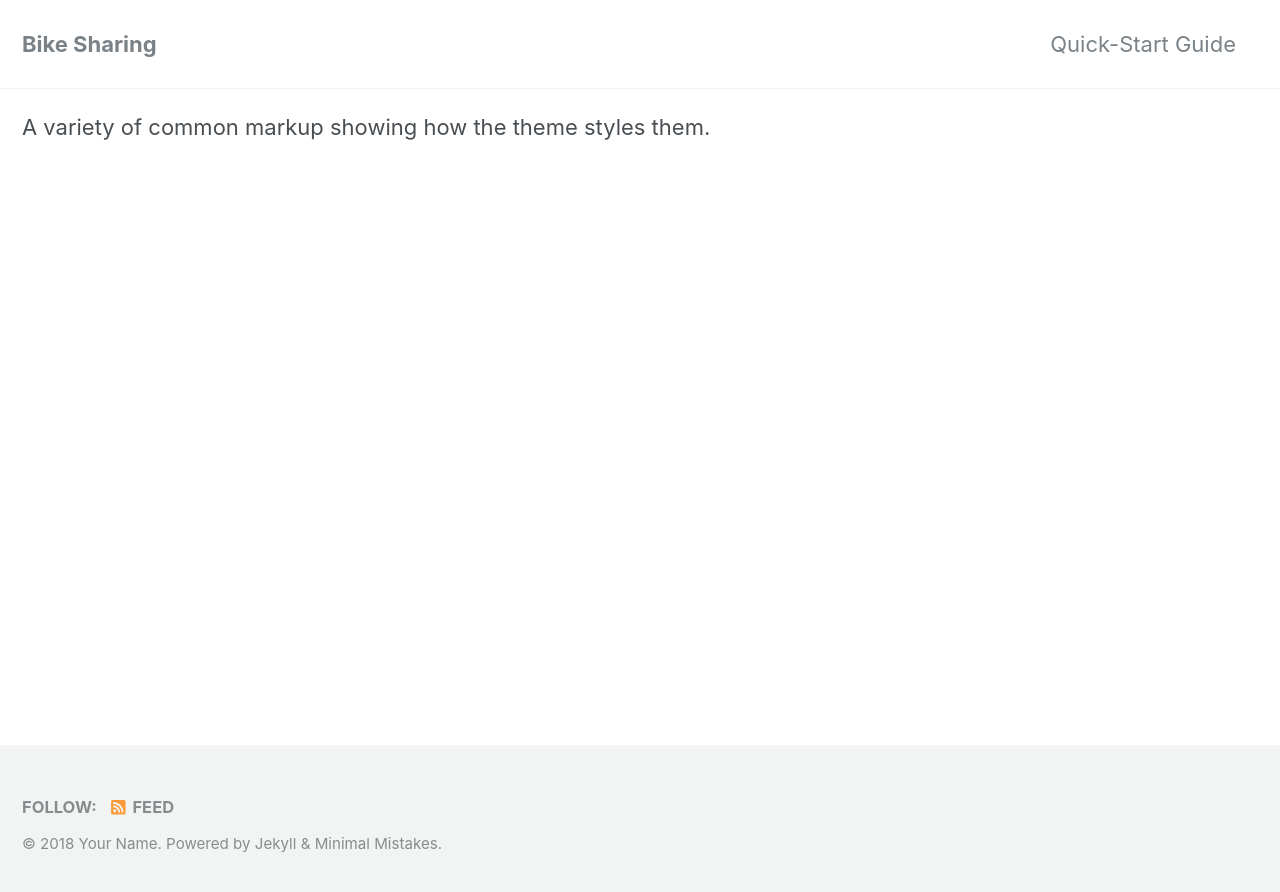
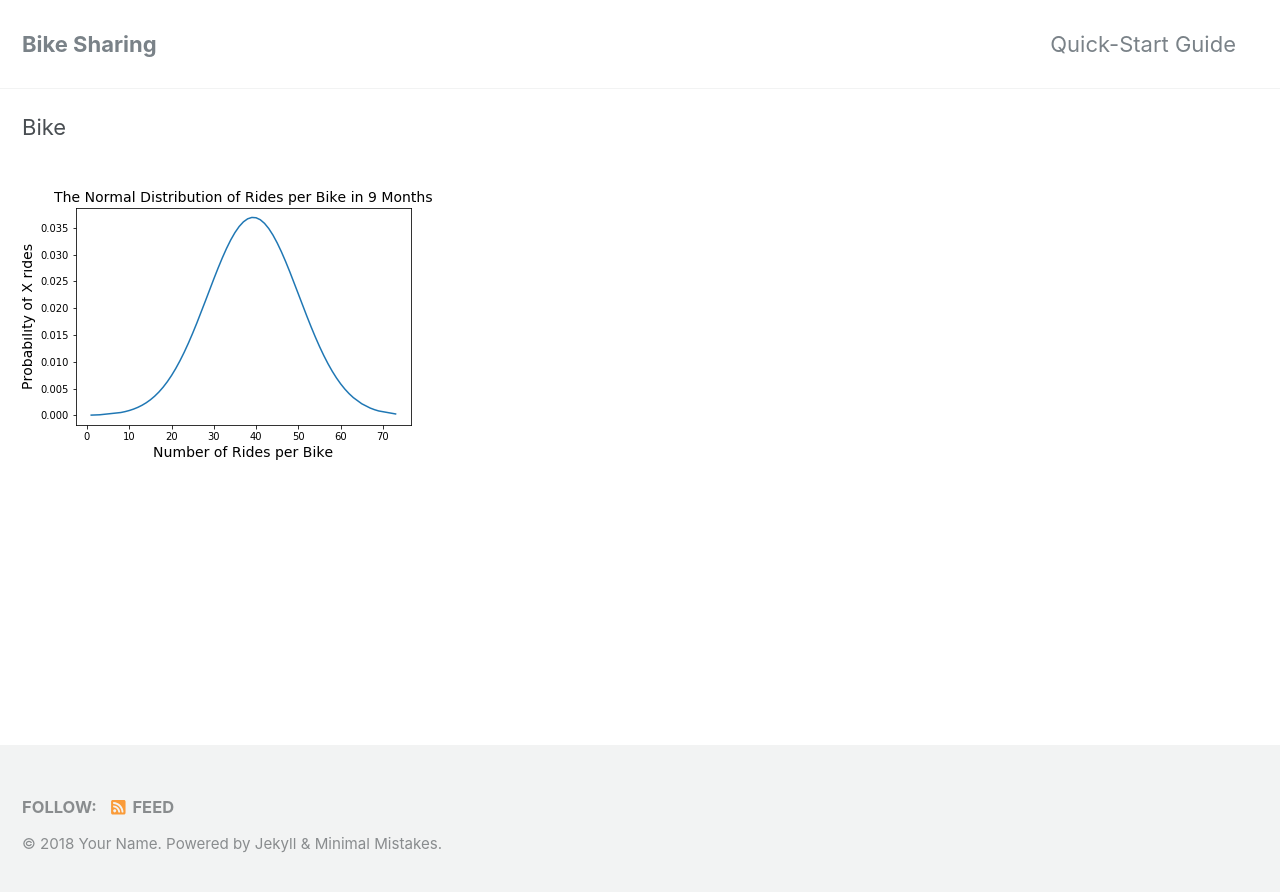
Before and after one commit to kwch3693/Capital-One_Bike_Sharing, a Jekyll site: the page built from index.html, in a window 1280 px wide. Shown: the top 892 px of the page. Built offline with Jekyll 4.4.1, drawn with Linux system fonts in a browser that asks for light colours; cached includes are drawn as plain includes; nearby versions of some CDN libraries; the list of posts is cut into pages by our own code.

Commit message:
Update _layouts/single.html

```diff
--- a/_layouts/single.html
+++ b/_layouts/single.html
@@ -16,58 +16,11 @@ layout: default
 
 <div id="main" role="main">
   {% include sidebar.html %}
-  <p>A variety of common markup showing how the theme styles them.</p>
-  <article class="page" itemscope itemtype="http://schema.org/CreativeWork">
-    {% if page.title %}<meta itemprop="headline" content="{{ page.title | markdownify | strip_html | strip_newlines | escape_once }}">{% endif %}
-    {% if page.excerpt %}<meta itemprop="description" content="{{ page.excerpt | markdownify | strip_html | strip_newlines | escape_once }}">{% endif %}
-    {% if page.date %}<meta itemprop="datePublished" content="{{ page.date | date: "%B %d, %Y" }}">{% endif %}
-    {% if page.last_modified_at %}<meta itemprop="dateModified" content="{{ page.last_modified_at | date: "%B %d, %Y" }}">{% endif %}
-
-    <div class="page__inner-wrap">
-      {% unless page.header.overlay_color or page.header.overlay_image %}
-        <header>
-          {% if page.title %}<h1 id="page-title" class="page__title" itemprop="headline">{{ page.title | markdownify | remove: "<p>" | remove: "</p>" }}</h1>{% endif %}
-          {% if page.read_time %}
-            <p class="page__meta"><i class="far fa-clock" aria-hidden="true"></i> {% include read-time.html %}</p>
-          {% endif %}
-        </header>
-      {% endunless %}
-
-      <section class="page__content" itemprop="text">
-        {% if page.toc %}
-          <aside class="sidebar__right {% if page.toc_sticky %}sticky{% endif %}">
-            <nav class="toc">
-              <header><h4 class="nav__title"><i class="fas fa-{{ page.toc_icon | default: 'file-alt' }}"></i> {{ page.toc_label | default: site.data.ui-text[site.locale].toc_label }}</h4></header>
-              {% include toc.html sanitize=true html=content h_min=1 h_max=6 class="toc__menu" %}
-            </nav>
-          </aside>
-        {% endif %}
-        {{ content }}
-        {% if page.link %}<div><a href="{{ page.link }}" class="btn btn--primary">{{ site.data.ui-text[site.locale].ext_link_label | default: "Direct Link" }}</a></div>{% endif %}
-      </section>
-
-      <footer class="page__meta">
-        {% if site.data.ui-text[site.locale].meta_label %}
-          <h4 class="page__meta-title">{{ site.data.ui-text[site.locale].meta_label }}</h4>
-        {% endif %}
-        {% include page__taxonomy.html %}
-        {% if page.last_modified_at %}
-          <p class="page__date"><strong><i class="fas fa-fw fa-calendar-alt" aria-hidden="true"></i> {{ site.data.ui-text[site.locale].date_label | default: "Updated:" }}</strong> <time datetime="{{ page.last_modified_at | date: "%Y-%m-%d" }}">{{ page.last_modified_at | date: "%B %d, %Y" }}</time></p>
-        {% elsif page.date %}
-          <p class="page__date"><strong><i class="fas fa-fw fa-calendar-alt" aria-hidden="true"></i> {{ site.data.ui-text[site.locale].date_label | default: "Updated:" }}</strong> <time datetime="{{ page.date | date_to_xmlschema }}">{{ page.date | date: "%B %d, %Y" }}</time></p>
-        {% endif %}
-      </footer>
-
-      {% if page.share %}{% include social-share.html %}{% endif %}
-
-      {% include post_pagination.html %}
-    </div>
-
-    {% if jekyll.environment == 'production' and site.comments.provider and page.comments %}
-      {% include comments.html %}
-    {% endif %}
-  </article>
-
+  <p>Bike </p>
+  <dl>
+    <dt></dt>
+    <img src="assets\images\fig1.png">
+  </dl>
   {% comment %}<!-- only show related on a post page when `related: true` -->{% endcomment %}
   {% if page.id and page.related and site.related_posts.size > 0 %}
     <div class="page__related">
```
